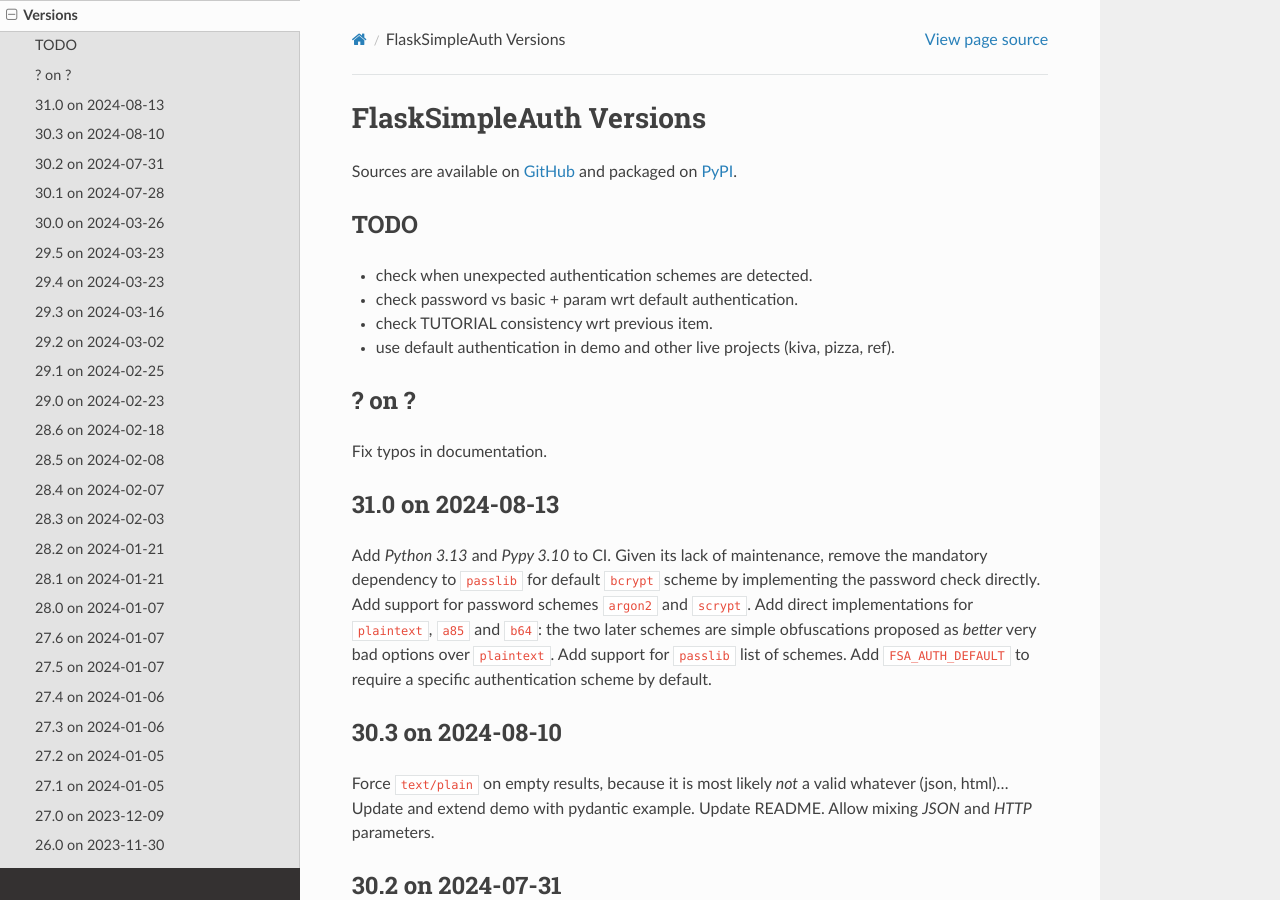
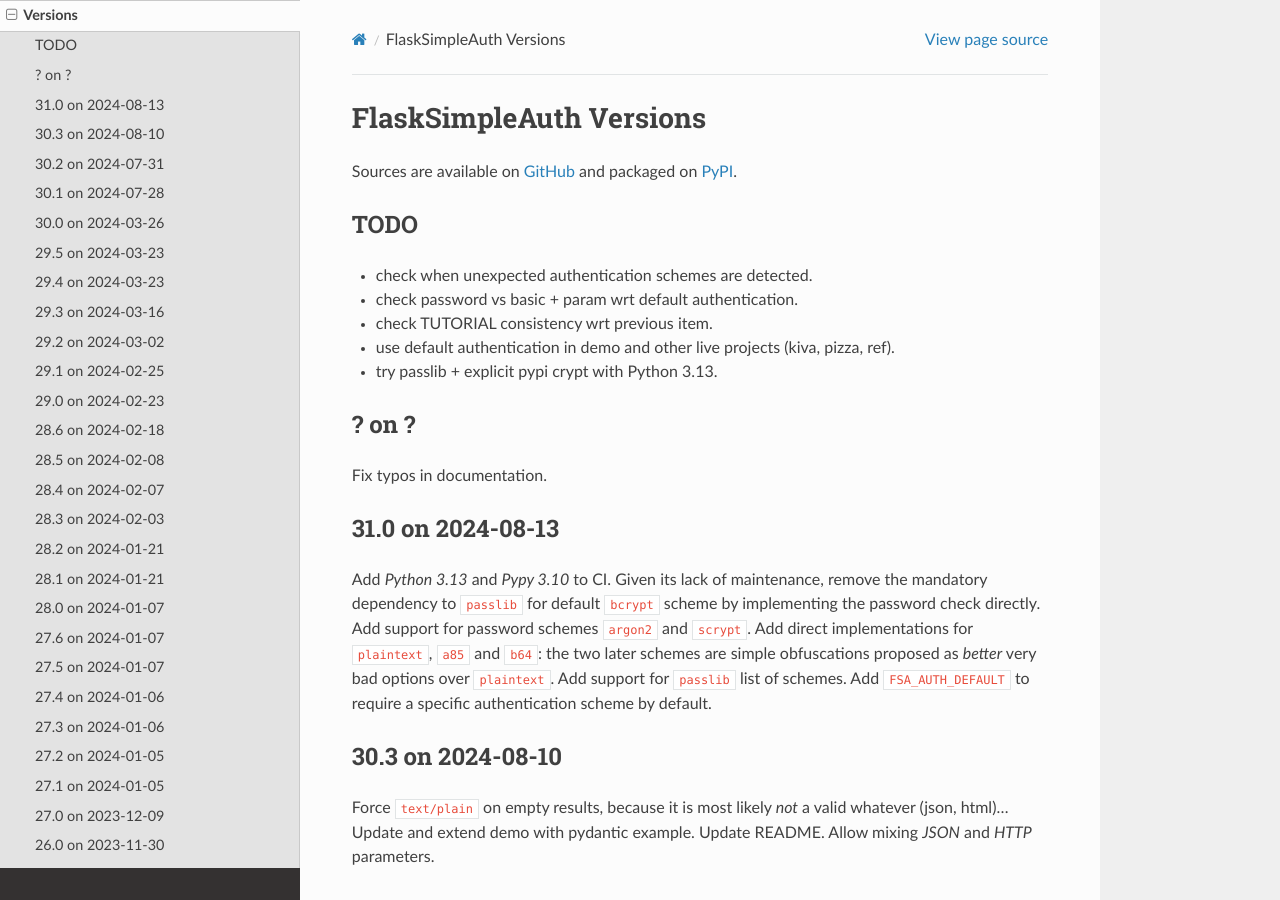
Before and after one commit to zx80/flask-simple-auth, a Sphinx documentation site: the page built from docs/VERSIONS.md, in a window 1280 px wide and 900 px high. Built offline with Sphinx 7.4.7 and the Read the Docs theme 2.0.0, drawn with Linux system fonts in a browser that asks for light colours; pages that are not in the unit, such as notebooks, are missing from menus.

Commit message:
note about passlib

```diff
--- a/docs/VERSIONS.md
+++ b/docs/VERSIONS.md
@@ -9,6 +9,7 @@
 - check password vs basic + param wrt default authentication.
 - check TUTORIAL consistency wrt previous item.
 - use default authentication in demo and other live projects (kiva, pizza, ref).
+- try passlib + explicit pypi crypt with Python 3.13.
 
 ## ? on ?
 
```
